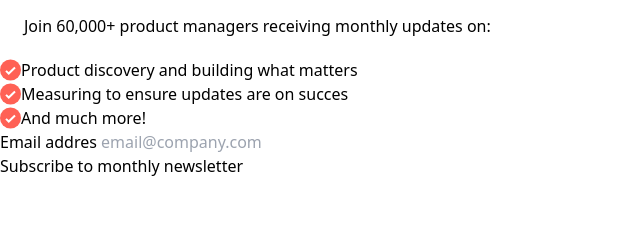
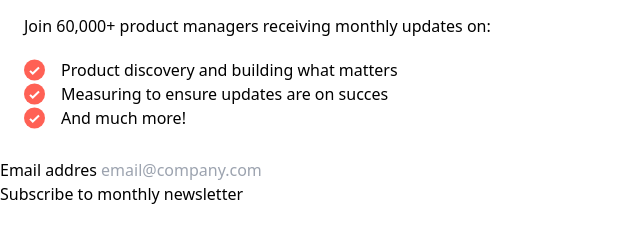
Before and after one commit to Reivah/Tailwind-Frontend-Mentor, a website: page dist/index.html in a window 1280 px wide. Shown: the part 358-600 px from the top of the page, without its empty margins (0-640 px from the left). Drawn offline with Linux system fonts and the light colour scheme.

Commit message:
adding maring on img

```diff
--- a/dist/index.html
+++ b/dist/index.html
@@ -18,11 +18,11 @@
             <h1 class=" mb-5 text-4xl font-bold">Stay updated!</h1>
             <p>Join 60,000+ product managers receiving monthly updates on:</p>
         </div>
-        <div>
+        <div class="mb-7 px-6">
             <ul>
-                <li class="flex"><img src="../src/img/icon-list.svg">Product discovery and building what matters</li>
-                <li class="flex"><img src="../src/img/icon-list.svg">Measuring to ensure updates are on succes</li>
-                <li class="flex"><img src="../src/img/icon-list.svg">And much more!</li>
+                <li class="flex"><img class="mr-4" src="../src/img/icon-list.svg">Product discovery and building what matters</li>
+                <li class="flex"><img class="mr-4" src="../src/img/icon-list.svg">Measuring to ensure updates are on succes</li>
+                <li class="flex"><img class="mr-4" src="../src/img/icon-list.svg">And much more!</li>
             </ul>
         </div>
         <div>
```
Also changed, not shown: dist/style.css.
